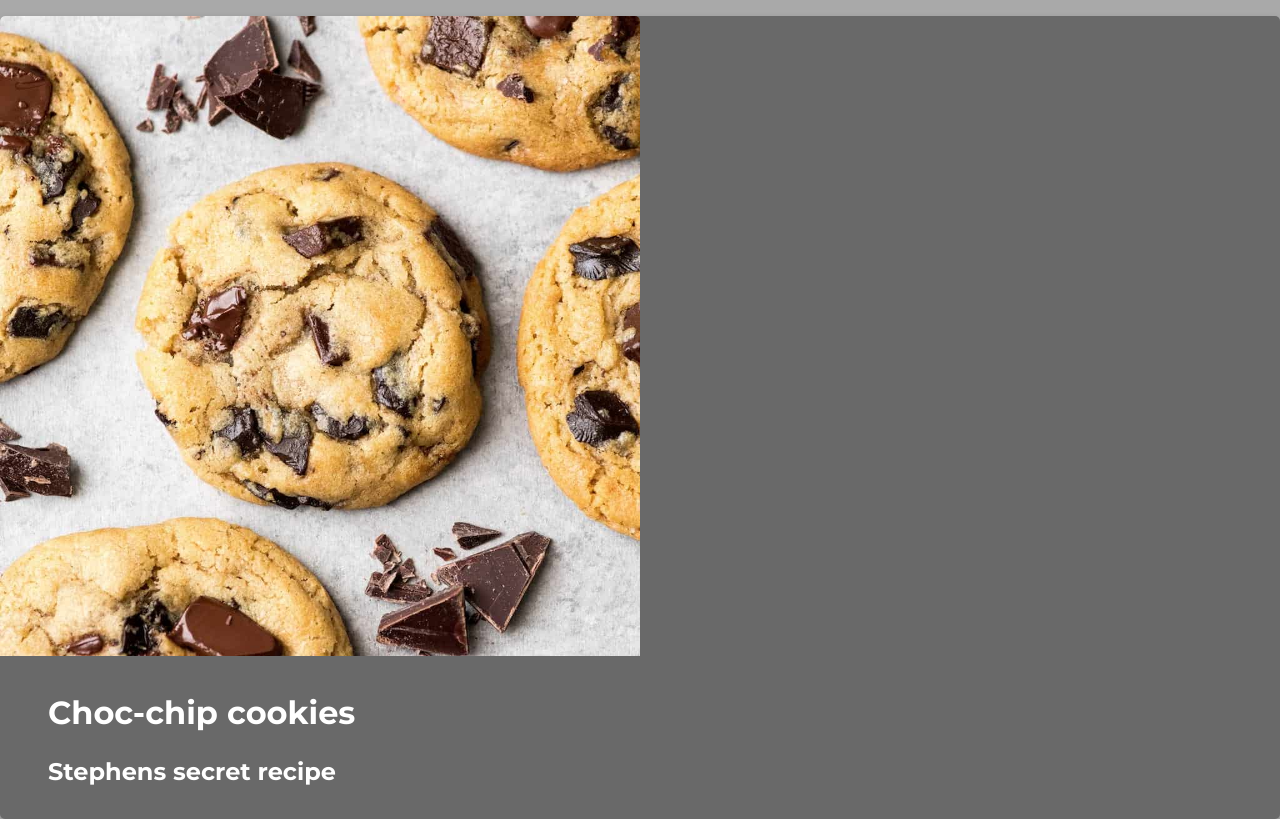
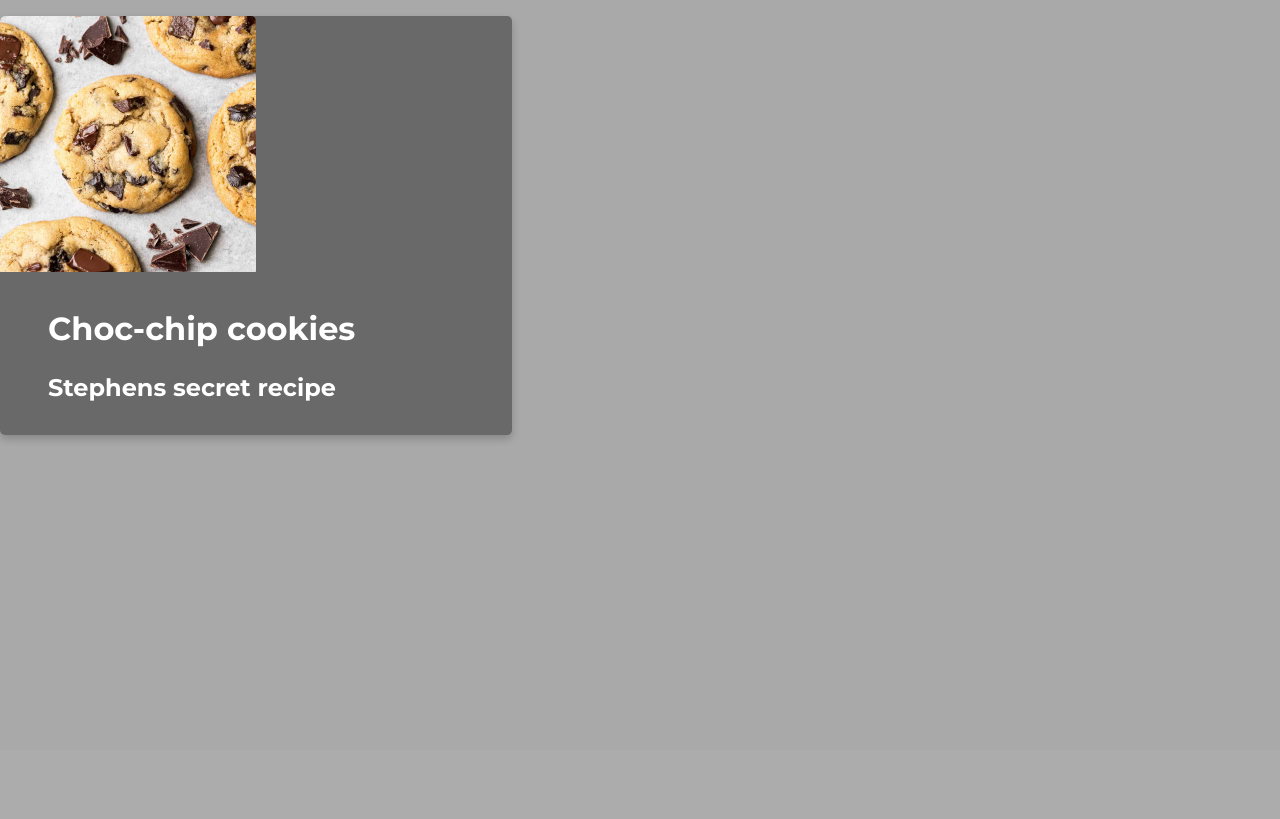
Before and after one commit to zachstep05/zachstep05.github.io, a PHP site: page / in a window 1280 px wide. Shown: the part 50-869 px from the top of the page. After the commit the page ends 492 px from the top, so only its background shows below. Run offline with PHP 8.4, Linux system fonts and the light colour scheme.

Commit message:
Update styles.css

```diff
--- a/styles.css
+++ b/styles.css
@@ -165,8 +165,6 @@ line-height: 1.5;
 img {
   border-radius: 5px 5px 0 0;
 }
-<meta name="viewport" content="width=device-width, initial-scale=1">
-<style>
 .card {
   box-shadow: 0 4px 8px 0 rgba(0,0,0,0.2);
   transition: 0.3s;
```
